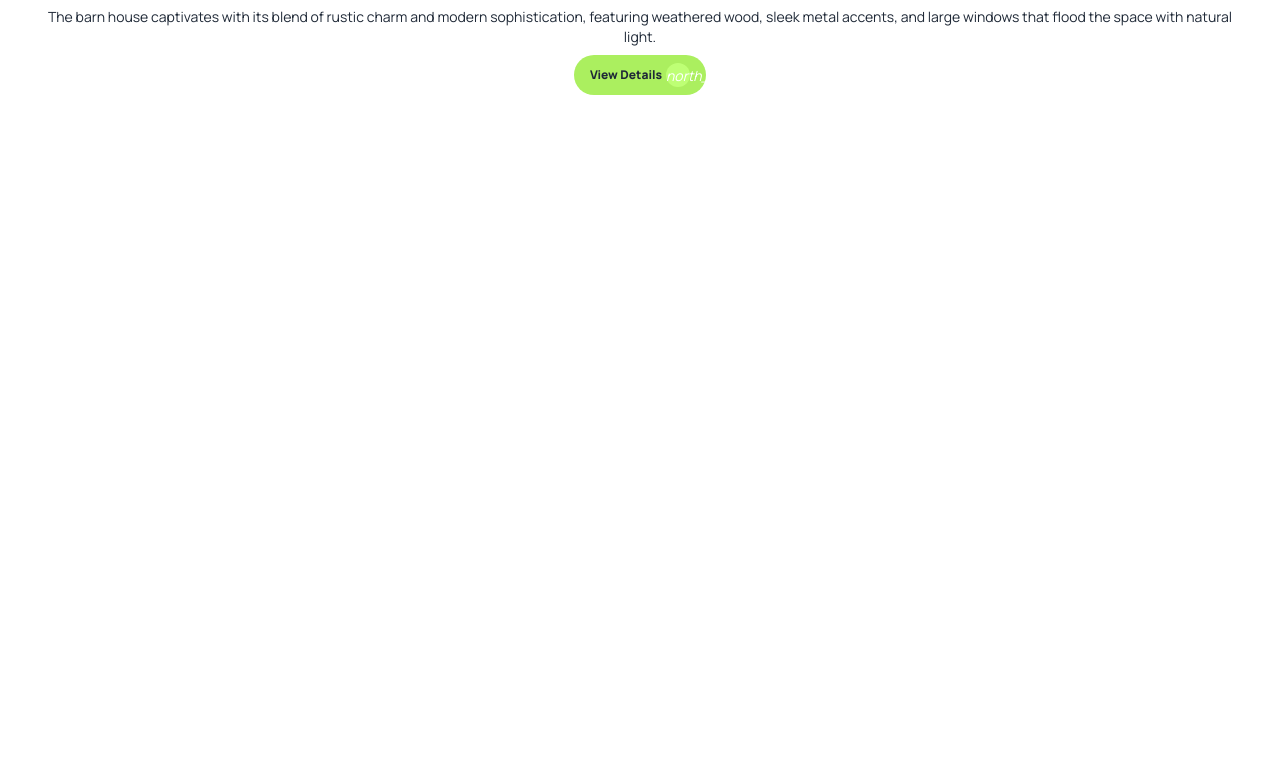
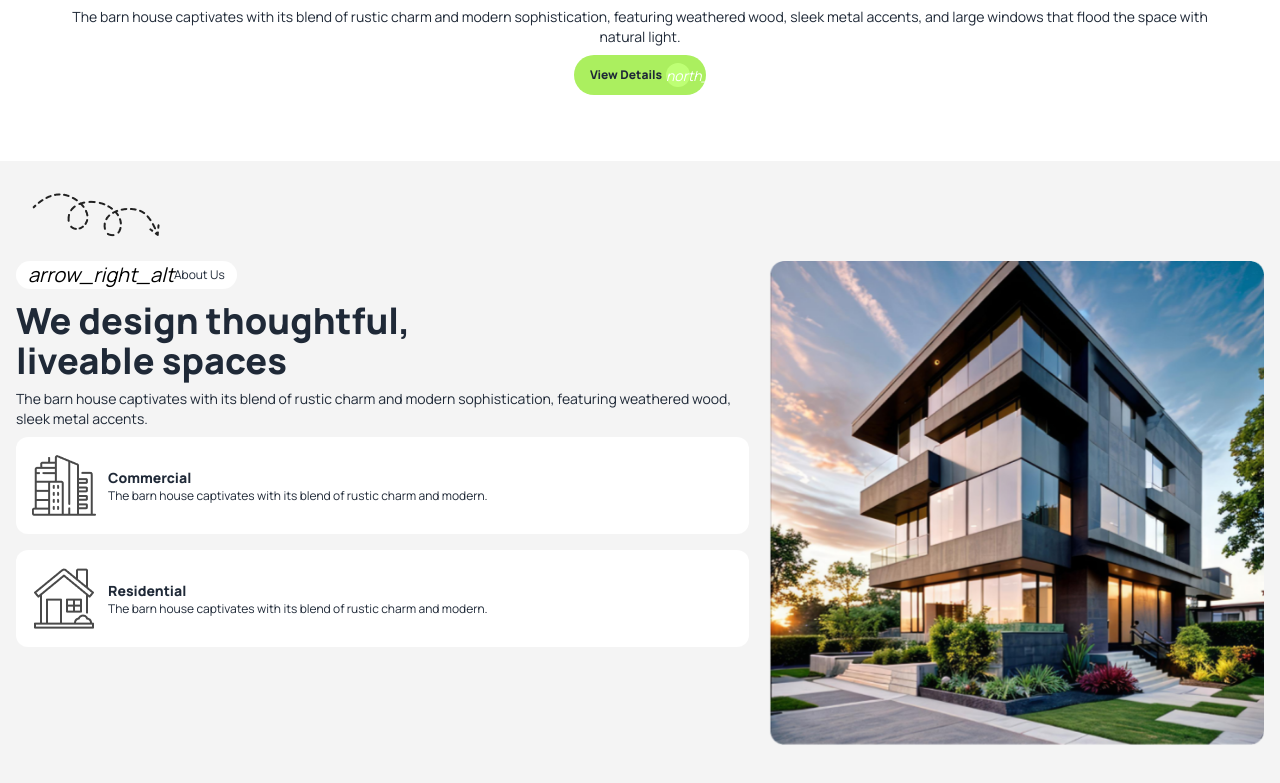
Before and after one commit to devsajibghosh/assingment-3, a plain HTML site: page index.html in a window 1280 px wide. Shown: the part 559-1342 px from the top of the page. Before the commit the page ends 800 px from the top, so only its background shows below. Drawn offline with nearby package versions, Linux system fonts and the light colour scheme.

Commit message:
about section finished

```diff
--- a/index.html
+++ b/index.html
@@ -39,7 +39,7 @@
 <body class="manrope">
 
 <!-- header section  -->
-<header class="container md:container mx-auto bg-[#fff] mt-3">
+<header class="container md:container mx-auto bg-[#fff] mt-3 px-4">
   <div class="navbar bg-base-100">
     <div class="navbar-start gap-1">
       <button class="bg-arrow-color w-8 h-8 rounded-full"><i class="material-icons-two-tone text-xl">north_east</i></button>
@@ -92,6 +92,55 @@
 </header>
 
 
+<!-- about-us section start -->
+
+<div class="mt-[50px] bg-[#f4f4f4] relative px-4">
+<section class="container md:container mx-auto md:py-[100px] py-6">
+  <div class="flex flex-col md:flex-row justify-between items-start gap-5 text-center md:text-start">
+    <div class="">
+      <div class="absolute top-8 left-8 hidden md:block ">
+        <img class="" src="./images/Vector.png" alt="">
+      </div>
+      <div class="mb-3 text-center">
+        <button class="md:flex items-center  bg-white px-3 rounded-full text-center"><i class="material-icons-two-tone text-xl text-black">arrow_right_alt</i><span class="text-xs">About Us</span> </button>
+      </div>
+      <div>
+        <h3 class="md:text-4xl text-2xl font-extrabold mb-2">We design thoughtful, <br>  liveable spaces</h3>
+        <p class="text-sm mb-2 ">The barn house captivates with its blend of rustic charm and
+          modern sophistication, featuring weathered wood, sleek metal accents.</p>
+      </div>
+
+      <!-- commercial house -->
+    <div class="flex items-center bg-white px-4 py-4 rounded-xl gap-3">
+      <div>
+        <img src="./images/commercial.png" alt="">
+      </div>
+      <div>
+        <h4 class="text-sm font-extrabold">Commercial</h4>
+        <p class="text-xs">The barn house captivates with its blend of rustic charm and modern.</p>
+      </div>
+    </div>
+    <!-- house-2  -->
+    <div class="flex items-center bg-white px-4 py-4 rounded-xl gap-3 mt-4">
+      <div>
+        <img src="./images/residential.png" alt="">
+      </div>
+      <div>
+        <h4 class="text-sm font-extrabold">Residential</h4>
+        <p class="text-xs">The barn house captivates with its blend of rustic charm and modern.</p>
+      </div>
+    </div>
+    </div>
+    <!-- image of about -->
+    <div>
+      <img src="./images/Rectangle.png" alt="">
+    </div>
+  </div>
+</section>
+</div>
+
+<!--  -->
+
 
 
 
```
